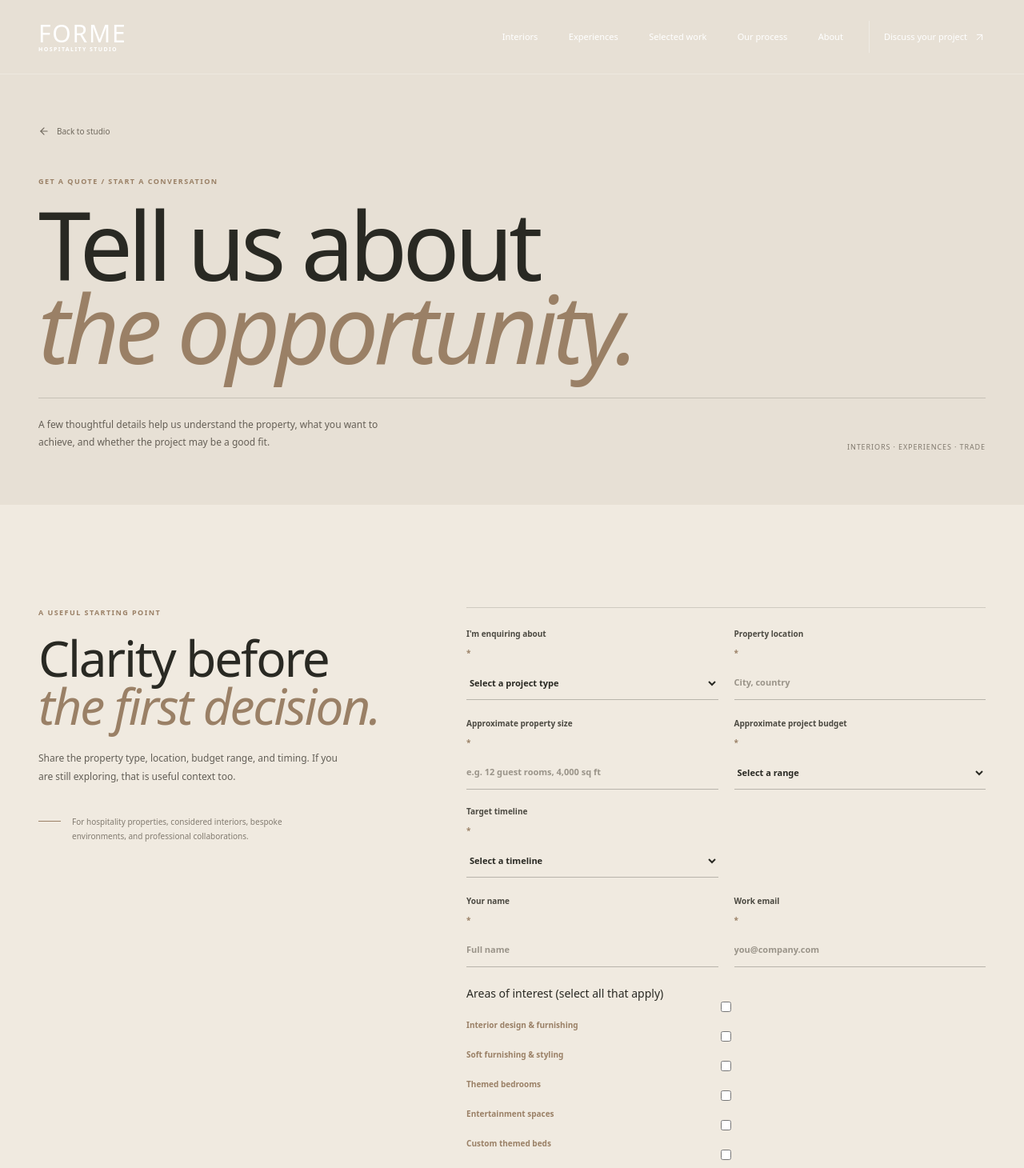
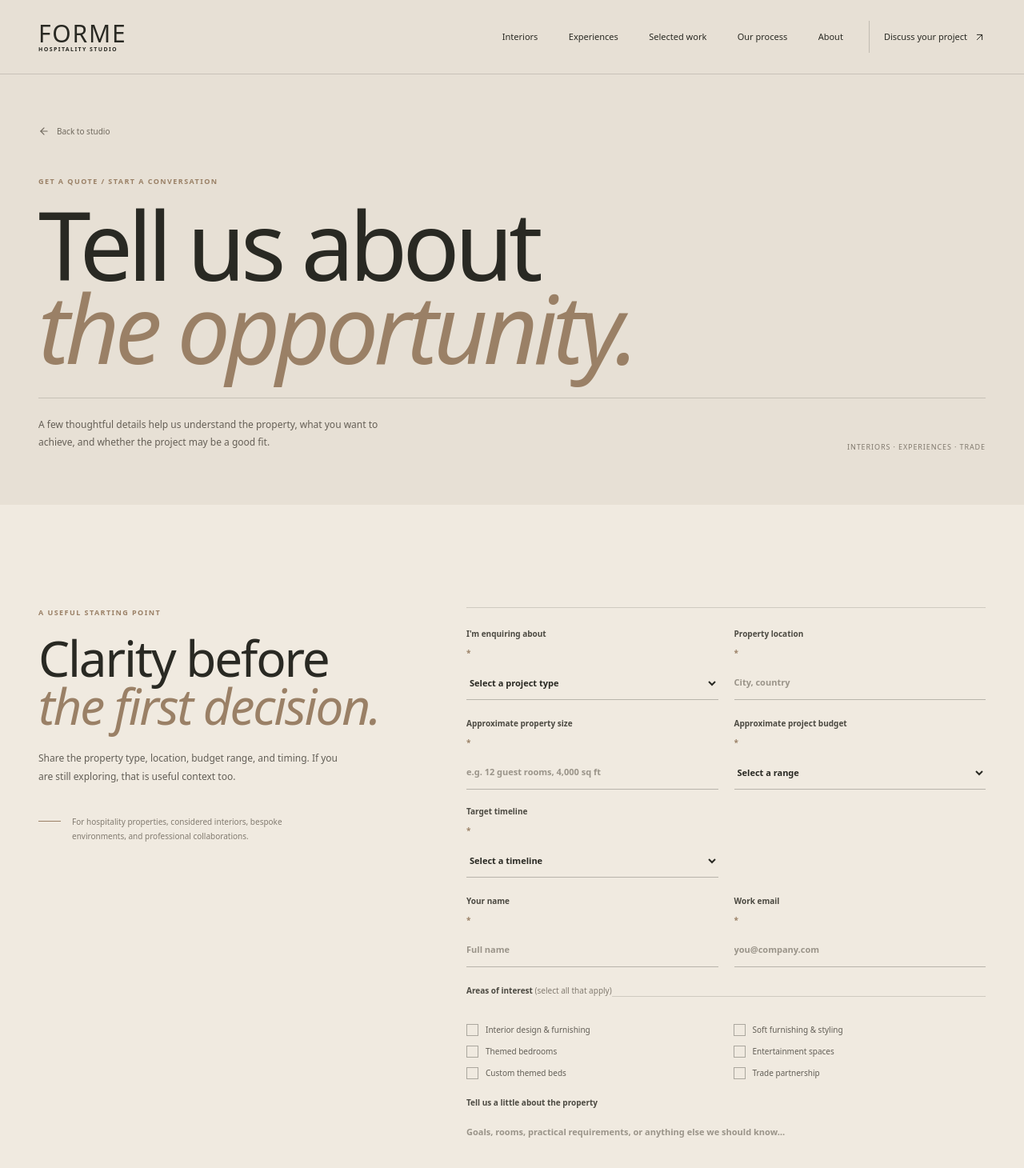
Before and after one commit to emmanuel-devs/forme-hospitality-studio, a Next.js app: page /quote in a window 1280 px wide. Shown: the top 1460 px of the page at 80% size. Built offline with nearby package versions, Linux system fonts and the light colour scheme.

Commit message:
Polish inquiry form fields and quote page navigation contrast

```diff
--- a/app/globals.css
+++ b/app/globals.css
@@ -380,3 +380,16 @@ h2 em,h1 em{font-weight:400}
 .quote-next-inner .detail-eyebrow{margin-bottom:14px}
 .quote-next h2{font-size:clamp(32px,4vw,48px);margin:0}
 @media(max-width:760px){.quote-intro{padding:125px 0 48px}.quote-intro .portfolio-back{margin-bottom:37px}.quote-intro h1{font-size:clamp(57px,12vw,82px);margin:18px 0 27px}.quote-intro-bottom{align-items:flex-start;flex-direction:column;gap:14px}.quote-intro-bottom span{white-space:normal;font-size:8px}.quote-form-grid{grid-template-columns:1fr;gap:36px}.quote-aside h2{font-size:clamp(39px,10vw,55px)}.quote-next-inner{align-items:flex-start;flex-direction:column;gap:24px}}
+
+.quote-page .site-header{color:var(--charcoal);border-bottom-color:rgba(41,41,35,.16)}
+.quote-page .nav-cta{border-left-color:rgba(41,41,35,.2)}
+.interest-fieldset{border:0;border-top:1px solid var(--line);padding:20px 0 0;margin:0;min-width:0}
+.interest-fieldset legend{padding:0 0 14px;font-size:10px;font-weight:600;color:#4b4941}
+.interest-fieldset legend span{font-weight:400;color:#827b70}
+.interest-options{display:grid;grid-template-columns:1fr 1fr;gap:12px 18px}
+.interest-options label{display:flex;flex-direction:row!important;align-items:center;gap:9px!important;font-size:10px!important;font-weight:400!important;cursor:pointer}
+.interest-options input{appearance:none;width:15px!important;height:15px;min-width:15px;border:1px solid rgba(41,41,35,.35)!important;padding:0!important;margin:0;display:grid;place-content:center;cursor:pointer}
+.interest-options input:checked{background:var(--charcoal);border-color:var(--charcoal)!important}
+.interest-options input:checked:before{content:"";width:7px;height:4px;border-left:1px solid white;border-bottom:1px solid white;transform:rotate(-45deg) translateY(-1px)}
+.interest-options label span{color:#625e56!important}
+@media(max-width:760px){.interest-options{grid-template-columns:1fr}}
```
